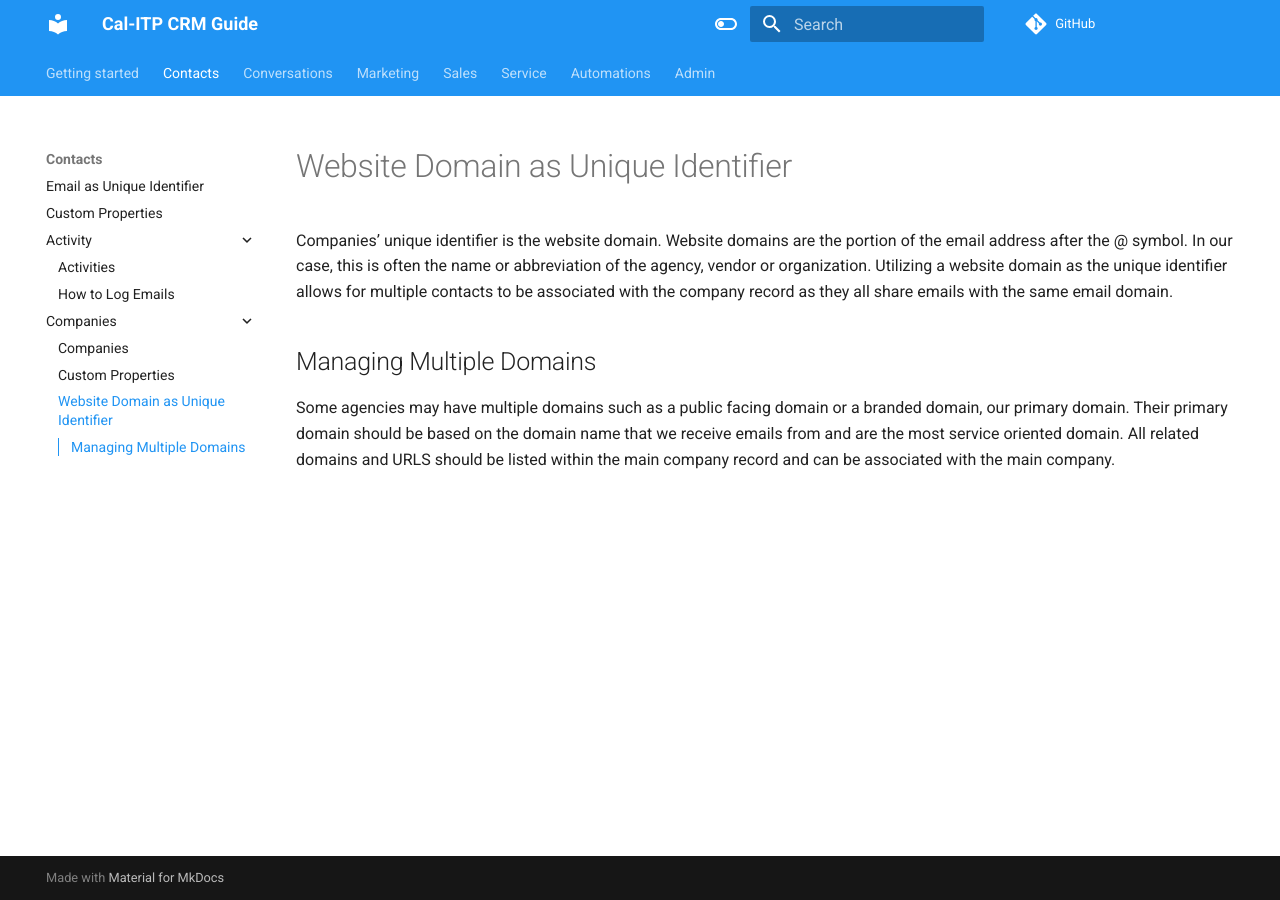
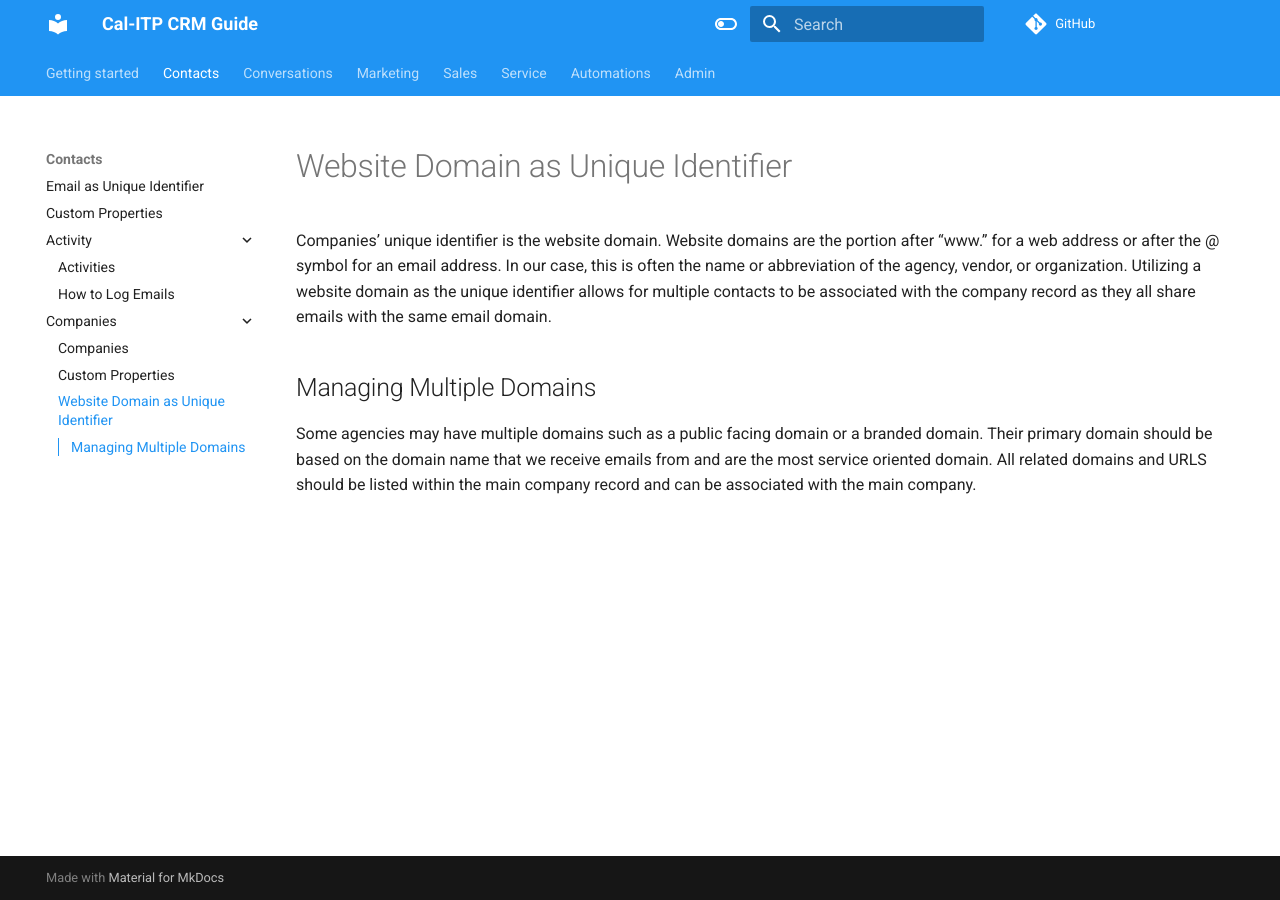
Before and after one commit to cal-itp/customer-success, an MkDocs documentation site: the page built from docs/contacts/companies/website-domain-identifier.md, in a window 1280 px wide. Built offline with MkDocs 1.6.1 and Material for MkDocs 9.7.7, drawn with Linux system fonts in a browser that asks for light colours; nearby versions of some CDN libraries; comment, search, counter and statistics services are not loaded.

Commit message:
Laney's suggestions from code review
Update to content

Co-authored-by: Laney Mangan <laney@compiler.la>

```diff
--- a/docs/contacts/companies/website-domain-identifier.md
+++ b/docs/contacts/companies/website-domain-identifier.md
@@ -1,7 +1,7 @@
 # Website Domain as Unique Identifier
 
-Companies’ unique identifier is the website domain. Website domains are the portion of the email address after the @ symbol. In our case, this is often the name or abbreviation of the agency, vendor or organization. Utilizing a website domain as the unique identifier allows for multiple contacts to be associated with the company record as they all share emails with the same email domain.
+Companies’ unique identifier is the website domain. Website domains are the portion after "www." for a web address or after the @ symbol for an email address. In our case, this is often the name or abbreviation of the agency, vendor, or organization. Utilizing a website domain as the unique identifier allows for multiple contacts to be associated with the company record as they all share emails with the same email domain.
 
 ## Managing Multiple Domains
 
-Some agencies may have multiple domains such as a public facing domain or a branded domain, our primary domain. Their primary domain should be based on the domain name that we receive emails from and are the most service oriented domain. All related domains and URLS should be listed within the main company record and can be associated with the main company.
+Some agencies may have multiple domains such as a public facing domain or a branded domain. Their primary domain should be based on the domain name that we receive emails from and are the most service oriented domain. All related domains and URLS should be listed within the main company record and can be associated with the main company.
```
Also changed, not shown: docs/contacts/companies/custom-properties.md (+1 -1 lines).
